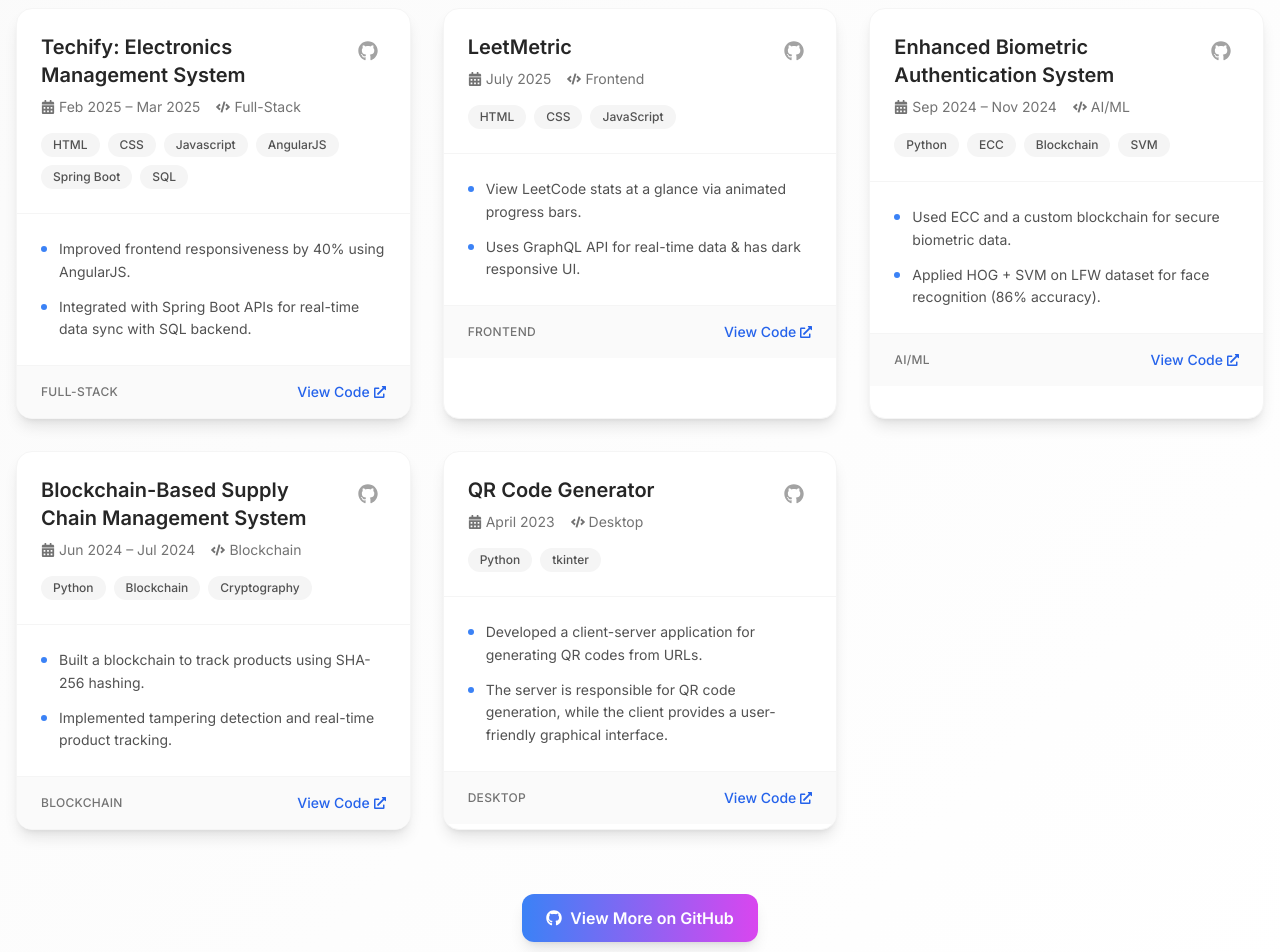
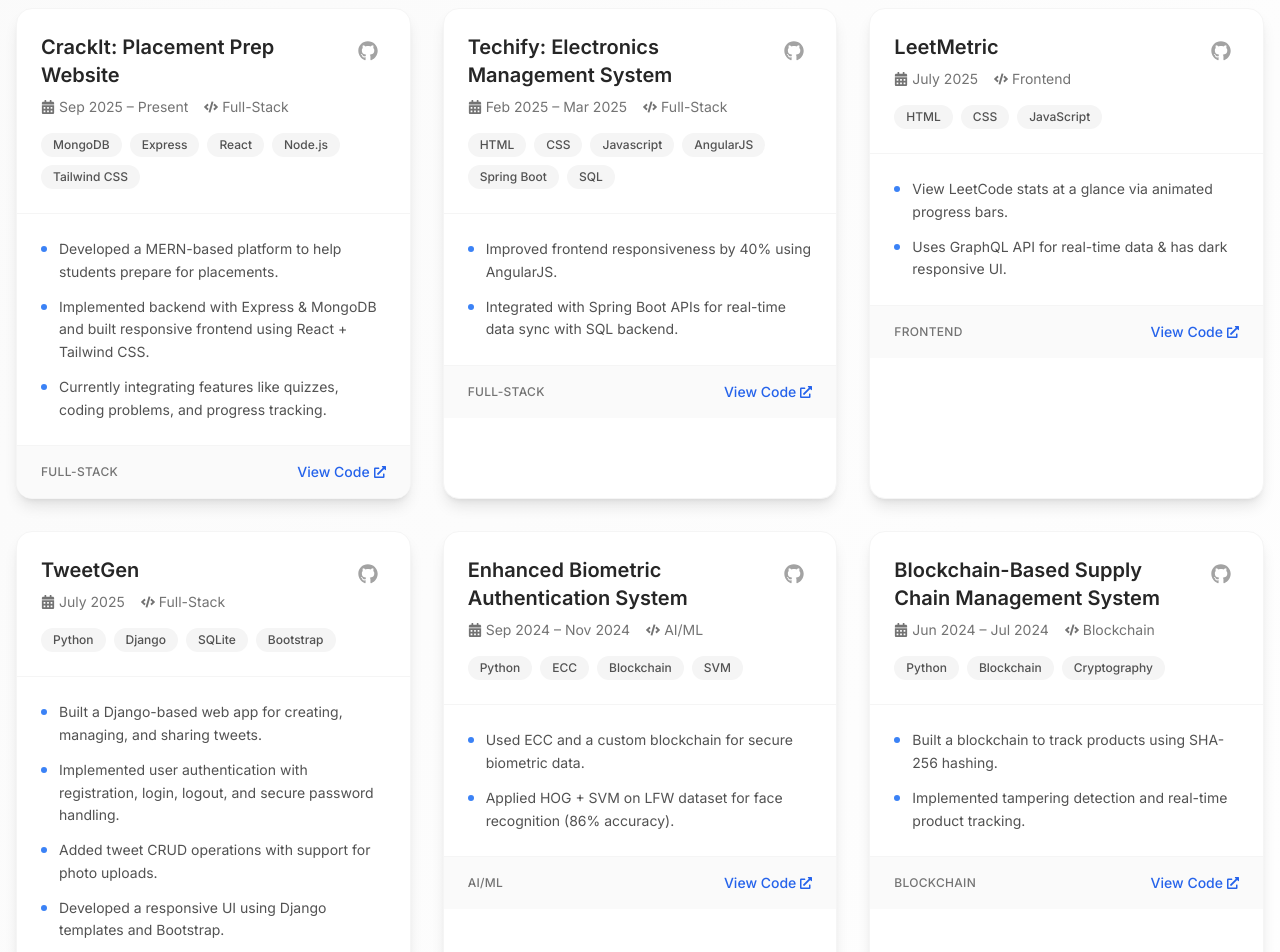
Before and after one commit to dharanshetty05/MyPortfolio, a React (Vite) app: page /projects in a window 1280 px wide. Shown: the part 380-1332 px from the top of the page. Built offline with nearby package versions, Linux system fonts and the light colour scheme.

Commit message:
Added new projects

```diff
--- a/src/components/Projects.jsx
+++ b/src/components/Projects.jsx
@@ -2,6 +2,18 @@
 import { FaGithub, FaExternalLinkAlt, FaCalendarAlt, FaCode } from 'react-icons/fa';
 
 const projects = [
+  {
+  title: 'CrackIt: Placement Prep Website',
+  tech: 'MongoDB, Express, React, Node.js, Tailwind CSS',
+  duration: 'Sep 2025 – Present',
+  bullets: [
+    'Developed a MERN-based platform to help students prepare for placements.',
+    'Implemented backend with Express & MongoDB and built responsive frontend using React + Tailwind CSS.',
+    'Currently integrating features like quizzes, coding problems, and progress tracking.'
+  ],
+  github: 'https://github.com/dharanshetty05/crackit-frontend.git',
+  category: 'Full-Stack'
+  },
   {
     title: 'Techify: Electronics Management System',
     tech: 'HTML, CSS, Javascript, AngularJS, Spring Boot, SQL',
@@ -23,6 +35,20 @@
     ],
     github: 'https://github.com/dharanshetty05/LeetMetric.git',
     category: 'Frontend'
+  },
+  {
+  title: 'TweetGen',
+  tech: 'Python, Django, SQLite, Bootstrap',
+  duration: 'July 2025',
+  bullets: [
+    'Built a Django-based web app for creating, managing, and sharing tweets.',
+    'Implemented user authentication with registration, login, logout, and secure password handling.',
+    'Added tweet CRUD operations with support for photo uploads.',
+    'Developed a responsive UI using Django templates and Bootstrap.',
+    'Used SQLite for development (extensible to PostgreSQL/MySQL in production).'
+  ],
+  github: 'https://github.com/dharanshetty05/TweetGen_Django.git',
+  category: 'Full-Stack'
   },
   {
     title: 'Enhanced Biometric Authentication System',
```
Also changed, not shown: 1 other file (tests, documents, lock files or other folders).
